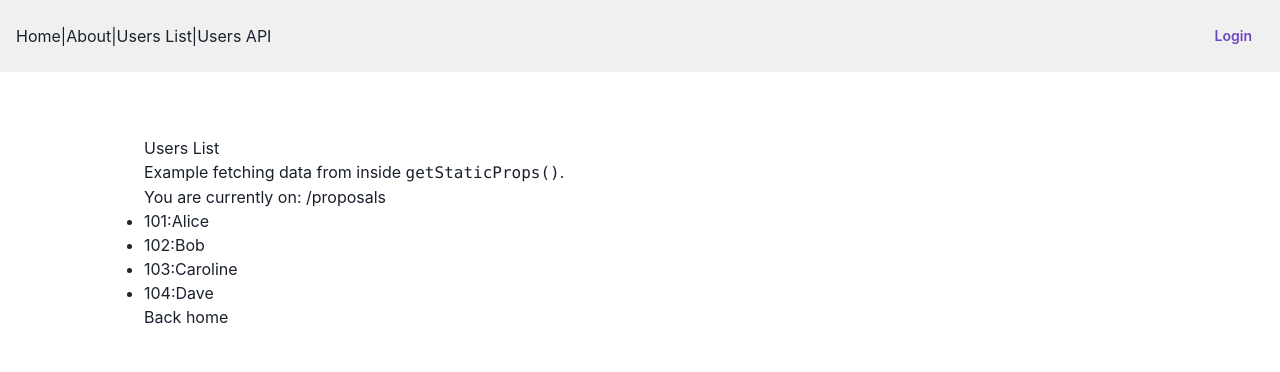
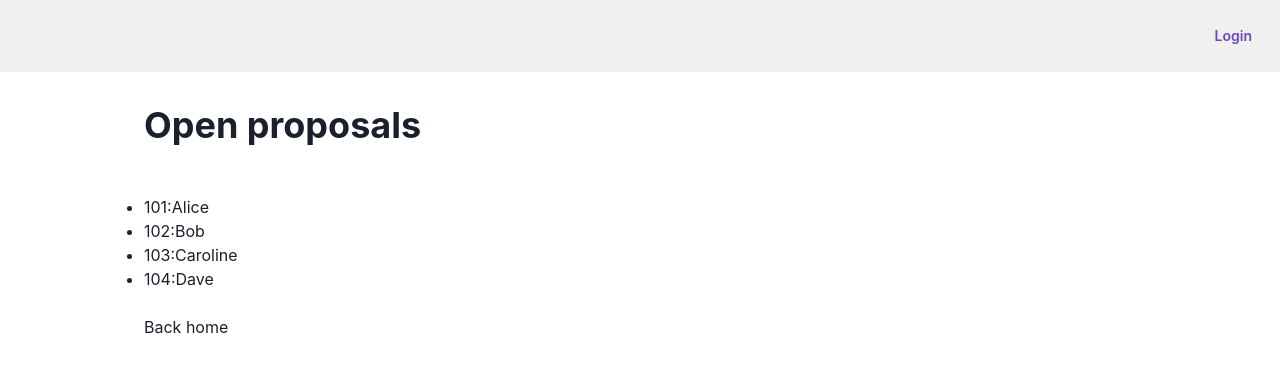
Before and after one commit to w3hc/multi, a Next.js app: page /proposals in a window 1280 px wide. Shown: the top 372 px of the page. Built offline with nearby package versions, Linux system fonts and the light colour scheme.

Commit message:
add login

```diff
--- /dev/null
+++ b/components/Header.tsx
@@ -0,0 +1,31 @@
+
+import { Container, Box, Flex, Spacer, Button, useColorModeValue } from '@chakra-ui/react';
+import Link from 'next/link'
+
+const Header = () => {
+
+    const login = () => {
+        console.log("Hello login")
+    }
+
+    return(
+        <Flex as="header" bg={useColorModeValue('blackAlpha.100', 'blackAlpha.100')} px={4} py={5} mb={8} alignItems="center">
+        {/* <Link href="/">Home</Link> | <Link href="/about">About</Link> |{' '}
+            <Link href="/proposals">Users List</Link> |{' '}
+            <a href="/api/users">Users API</a> */}
+          <Spacer />
+          <Flex alignItems="center" gap={4}>
+            {/* {loggedIn ?
+              <Button colorScheme="purple" variant="ghost" onClick={logout} size='sm'>
+                Logout
+              </Button> : */}
+              <Button colorScheme="purple" variant="ghost" size='sm' onClick={login}>
+                Login
+              </Button>
+              {/* } */}
+          </Flex>
+        </Flex>
+    )
+}
+
+export default Header
--- a/components/Layout.tsx
+++ b/components/Layout.tsx
@@ -1,6 +1,7 @@
 import React, { ReactNode } from 'react'
 import Link from 'next/link'
 import Head from 'next/head'
+import Header from './Header'
 import { Container, Box, Flex, Spacer, Button, useColorModeValue } from '@chakra-ui/react';
 
 type Props = {
@@ -15,24 +16,10 @@ const Layout = ({ children, title = 'This is the default title' }: Props) => (
       <meta charSet="utf-8" />
       <meta name="viewport" content="initial-scale=1.0, width=device-width" />
     </Head>
-    <Flex as="header" bg={useColorModeValue('blackAlpha.100', 'blackAlpha.100')} px={4} py={5} mb={8} alignItems="center">
-    <Link href="/">Home</Link> | <Link href="/about">About</Link> |{' '}
-        <Link href="/proposals">Users List</Link> |{' '}
-        <a href="/api/users">Users API</a>
-      <Spacer />
-      <Flex alignItems="center" gap={4}>
-        {/* {loggedIn ?
-          <Button colorScheme="purple" variant="ghost" onClick={logout} size='sm'>
-            Logout
-          </Button> : */}
-          <Button colorScheme="purple" variant="ghost" size='sm'>
-            Login
-          </Button>
-          {/* } */}
-      </Flex>
-    </Flex>
 
-    <Container maxW="container.lg" mt={16}>
+    <Header />
+
+    <Container maxW="container.lg" mt={8}>
       <Box>{children}</Box>
     </Container>
 
--- a/pages/about.tsx
+++ b/pages/about.tsx
@@ -6,7 +6,7 @@ const AboutPage = () => (
   <Layout title="About | Next.js + TypeScript Example">
     <Heading>About</Heading>
     <Text  mt={8}>This is the about page! 👋</Text>
-    <Text mt={8}><Link href="/">Back home</Link></Text>
+    <Text><Link href="/">Back home</Link></Text><Text ><Link href="/proposals">Proposals</Link></Text>
   </Layout>
 )
 
--- a/pages/index.tsx
+++ b/pages/index.tsx
@@ -8,7 +8,8 @@ import Link from 'next/link'
           <Layout>
             <Heading>Home</Heading>
             <Text  mt={8}>Salut ! 👋</Text>
-            <Text mt={8}><Link href="/about">About</Link></Text>
+            <Text><Link href="/about">About</Link></Text><Text ><Link href="/proposals">Proposals</Link></Text>
+
           </Layout>
         </>
       );
--- a/pages/proposals/index.tsx
+++ b/pages/proposals/index.tsx
@@ -5,22 +5,21 @@ import { Proposal } from '../../interfaces'
 import { sampleUserData } from '../../utils/sample-data'
 import Layout from '../../components/Layout'
 import List from '../../components/List'
+import { Heading, Text } from '@chakra-ui/react';
 
 type Props = {
   items: Proposal[]
 }
 
 const WithStaticProps = ({ items }: Props) => (
-  <Layout title="Users List | Next.js + TypeScript Example">
-    <h1>Users List</h1>
-    <p>
-      Example fetching data from inside <code>getStaticProps()</code>.
-    </p>
-    <p>You are currently on: /proposals</p>
+  <Layout title="Proposals">
+    <Heading>Open proposals</Heading>
+    <br /><br />
     <List items={items} />
-    <p>
+    <br />
+    <Text>
       <Link href="/">Back home</Link>
-    </p>
+    </Text>
   </Layout>
 )
 
```
